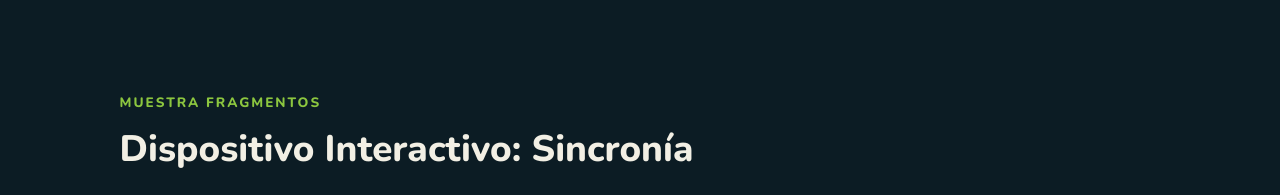
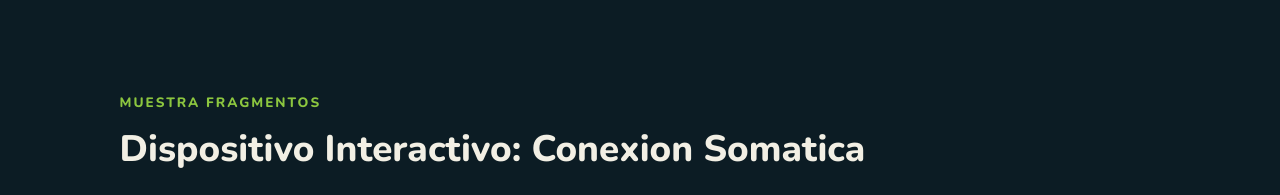
Before and after one commit to somos-connexus/presentacion-connexus, a plain HTML site: page index.html in a window 1280 px wide. Shown: the part 3400-3595 px from the top of the page. Drawn offline with nearby package versions, Linux system fonts and the light colour scheme.

```diff
--- a/index.html
+++ b/index.html
@@ -165,7 +165,7 @@
     <!-- SECCIÓN 5: DISPOSITIVO SINCRONÍA (MUESTRA FRAGMENTOS) -->
     <section id="fragmentos" class="seccion">
         <span class="etiqueta">Muestra Fragmentos</span>
-        <h2 class="titulo-seccion">Dispositivo Interactivo: Sincronía</h2>
+        <h2 class="titulo-seccion">Dispositivo Interactivo: Conexion Somatica</h2>
 
         <div class="dos-columnas">
             <div class="texto-universo">
```
